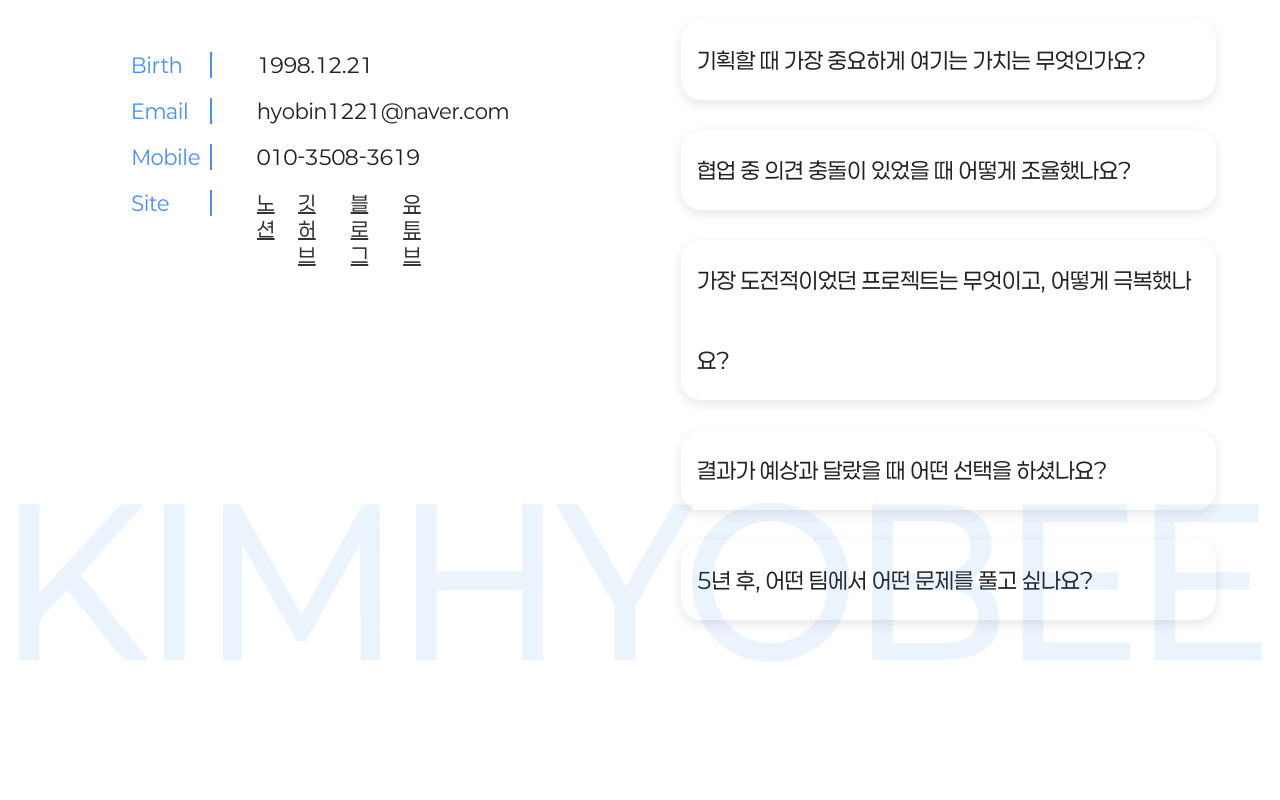
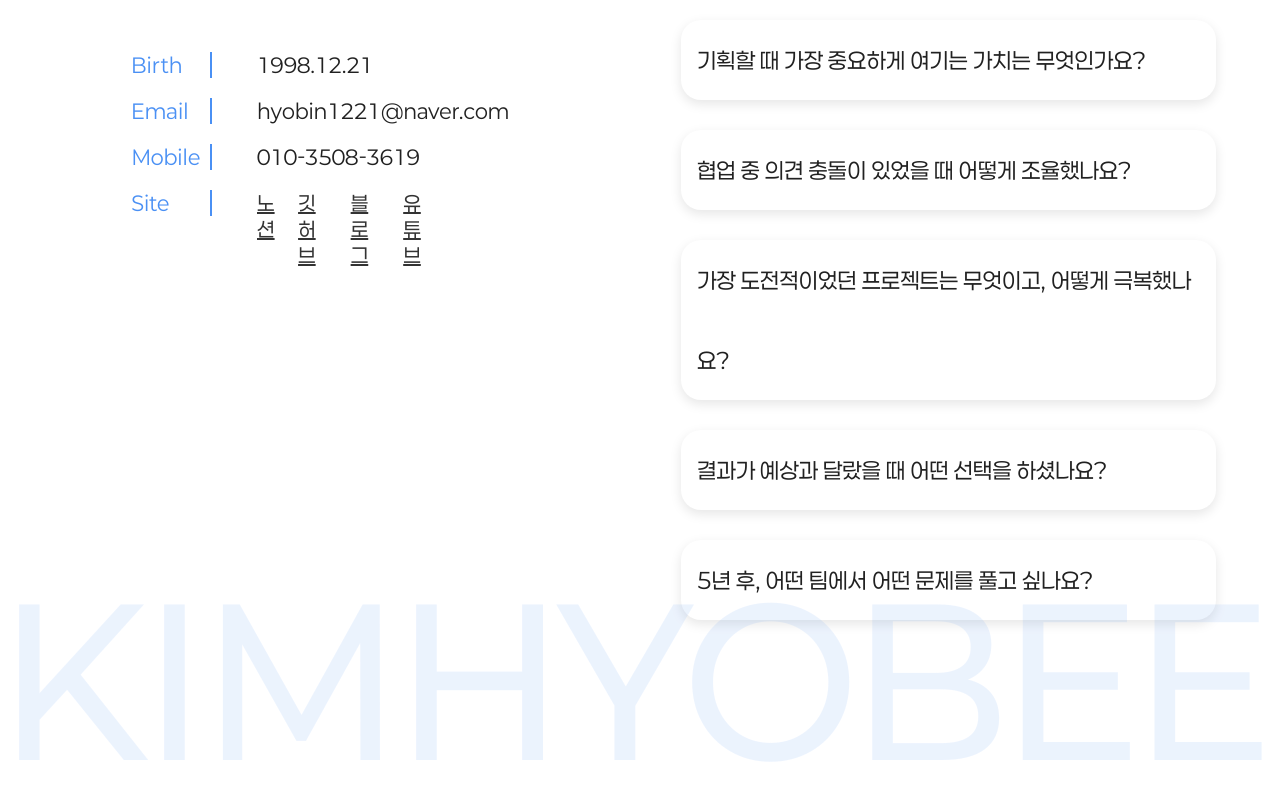
Before and after one commit to clemetie/ieum, a React (Vite) app: page / in a window 1280 px wide. Shown: the part 2706-3506 px from the top of the page. Built offline with nearby package versions, Linux system fonts and the light colour scheme.

Commit message:
ㅎ 다시 수정

```diff
--- a/src/components/Footer.jsx
+++ b/src/components/Footer.jsx
@@ -14,10 +14,7 @@ const Footer = () => {
   return (
     <footer>
       <div className="profile">
-        <h1 className="main-h2" style={{ marginBottom: 0 }}>
-          {" "}
-          김효빈 | KIM HYO BEEN
-        </h1>
+        <h1 className="main-h2"> 김효빈 | KIM HYO BEEN</h1>
         <div className="profile-list">
           <ul className="title main-h6">
             <li>Birth</li>
@@ -60,7 +57,9 @@ const Footer = () => {
           </div>
         ))}
       </div>
-      <h1 className="bigtitle">KIMHYOBEEN</h1>
+      <h1 className="bigtitle" style={{ marginBottom: 0 }}>
+        KIMHYOBEEN
+      </h1>
     </footer>
   );
 };
```
